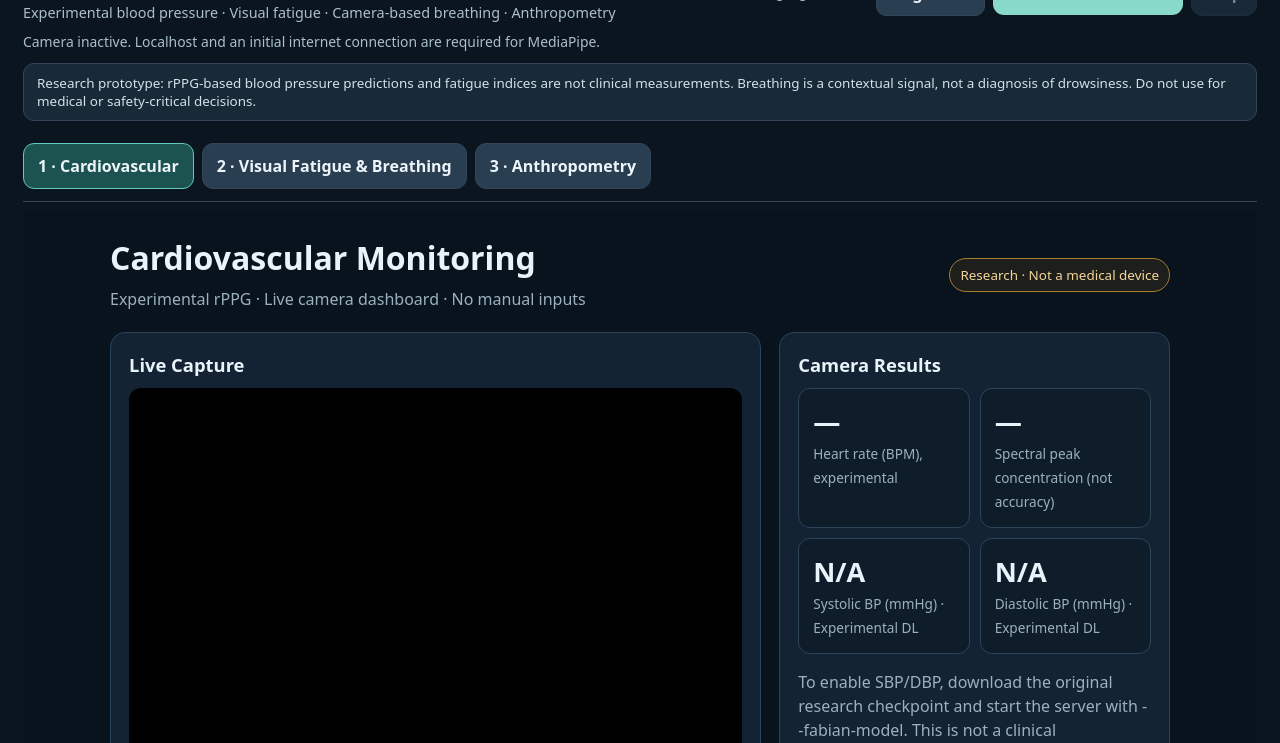
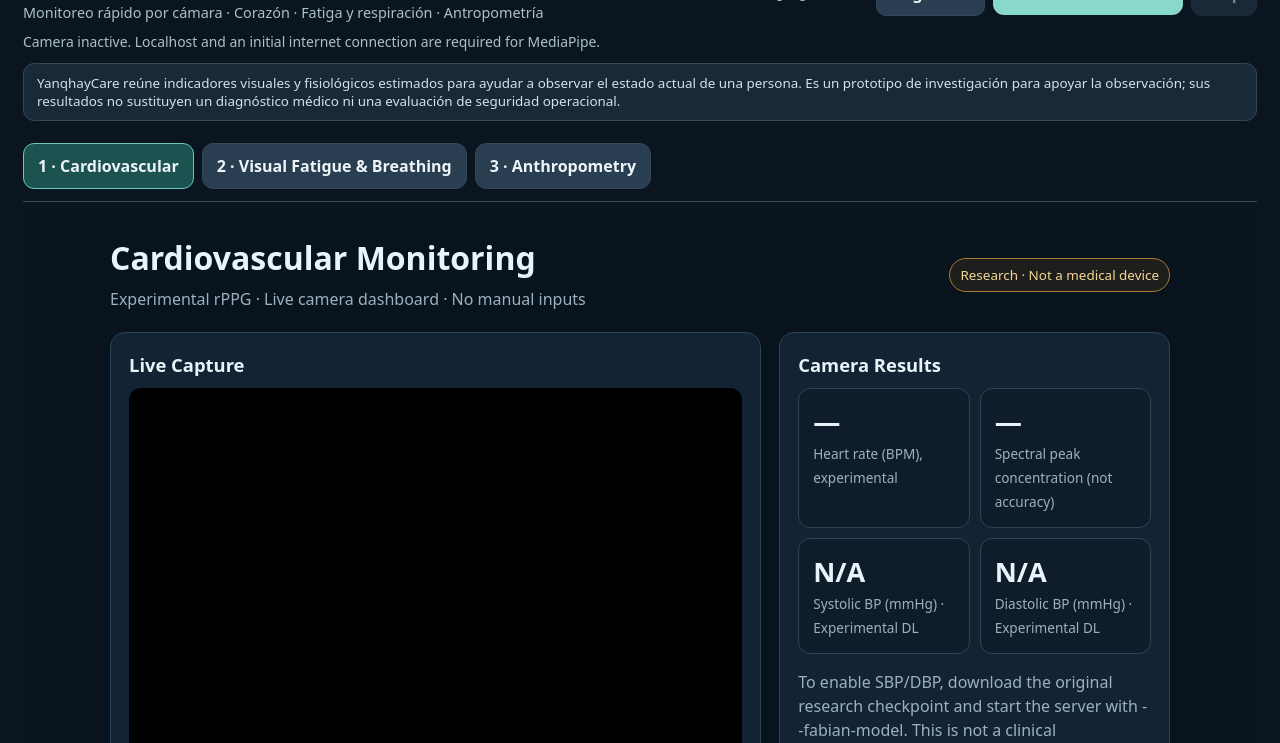
Before and after one commit to EduHerreraC13/Presion-Arterial, a plain HTML site: page index.html in a window 1280 px wide. Shown: the part 57-800 px from the top of the page. Drawn offline with Linux system fonts and the light colour scheme; no server answers.

Commit message:
copy: emphasize YanqhayCare mission with balanced bilingual research scope

```diff
--- a/index.html
+++ b/index.html
@@ -2,8 +2,8 @@
 <title>YanqhayCare · Multimodal Space Health Monitoring</title><style>
 :root{color-scheme:dark;font-family:system-ui,-apple-system,'Segoe UI',sans-serif;--bg:#0b151f;--panel:#142433;--line:#344657;--txt:#edf5fa;--mut:#aac0cb;--acc:#88d9ca}
 *{box-sizing:border-box}body{margin:0;background:var(--bg);color:var(--txt)}.wrap{max-width:1270px;margin:auto;padding:20px 18px 45px}.top{display:flex;justify-content:space-between;align-items:center;gap:14px;flex-wrap:wrap}.brand{font-size:1.6rem;font-weight:800}.sub{font-size:.9rem;color:var(--mut);margin:5px 0 0}.actions{display:flex;align-items:center;gap:8px;flex-wrap:wrap}button{border:1px solid var(--line);background:#293e50;color:var(--txt);border-radius:11px;padding:11px 14px;font:inherit;cursor:pointer;font-weight:700}button.primary{background:var(--acc);color:#092f31;border:0}button:disabled{opacity:.5;cursor:not-allowed}.tabs{display:flex;gap:8px;margin-top:22px;border-bottom:1px solid var(--line);padding-bottom:12px;flex-wrap:wrap}.tabs button[aria-selected=true]{background:#1c524f;border-color:#61c9bd}.panel{position:relative;margin-top:8px;min-height:1000px}.tabpane{width:100%;min-height:1200px;border:0;background:transparent;display:block}.tabpane.inactive{position:absolute;left:-20000px;top:0;visibility:hidden;pointer-events:none;width:1200px;height:1200px}.status{color:var(--mut);font-size:.87rem;margin-top:10px}.warn{background:#182a38;border:1px solid var(--line);padding:10px 13px;border-radius:11px;color:#d2e2e9;font-size:.84rem;margin-top:12px}
-select.language{border:1px solid var(--line);background:#293e50;color:var(--txt);padding:10px 12px;border-radius:10px;font:inherit;font-weight:700}label.lang-label{font-size:.8rem;color:var(--mut)}</style></head><body><div class="wrap"><header class="top"><div><div class="brand">YanqhayCare <span style="font-weight:400;color:#a9c1cb">/ Monitoreo multimodal</span></div><p class="sub">Presión arterial experimental · Fatiga visual · Respiración por cámara · Antropometría</p></div><div class="actions"><label class="lang-label" for="languageSelect">Language / Idioma</label><select class="language" id="languageSelect" aria-label="Language selection"><option value="en">English</option><option value="es">Español</option></select><button id="camStart" class="primary">Activar cámara compartida</button><button id="camStop" disabled>Detener</button></div></header><div id="globalStatus" class="status" role="status">Cámara inactiva. Se requiere localhost e internet inicial para MediaPipe.</div>
-<div class="warn">Prototipo de investigación: la presión estimada mediante rPPG y los índices de fatiga no son mediciones clínicas. La respiración es una señal contextual, no un diagnóstico de somnolencia. No usar para decisiones médicas ni operativas críticas.</div>
+select.language{border:1px solid var(--line);background:#293e50;color:var(--txt);padding:10px 12px;border-radius:10px;font:inherit;font-weight:700}label.lang-label{font-size:.8rem;color:var(--mut)}</style></head><body><div class="wrap"><header class="top"><div><div class="brand">YanqhayCare <span style="font-weight:400;color:#a9c1cb">/ Monitoreo multimodal</span></div><p class="sub">Monitoreo rápido por cámara · Corazón · Fatiga y respiración · Antropometría</p></div><div class="actions"><label class="lang-label" for="languageSelect">Language / Idioma</label><select class="language" id="languageSelect" aria-label="Language selection"><option value="en">English</option><option value="es">Español</option></select><button id="camStart" class="primary">Activar cámara compartida</button><button id="camStop" disabled>Detener</button></div></header><div id="globalStatus" class="status" role="status">Cámara inactiva. Se requiere localhost e internet inicial para MediaPipe.</div>
+<div class="warn">YanqhayCare reúne indicadores visuales y fisiológicos estimados para ayudar a observar el estado actual de una persona. Es un prototipo de investigación para apoyar la observación; sus resultados no sustituyen un diagnóstico médico ni una evaluación de seguridad operacional.</div>
 <nav class="tabs" role="tablist"><button id="tabBp" aria-selected="true" role="tab" aria-controls="bp">1 · Cardiovascular</button><button id="tabFat" aria-selected="false" role="tab" aria-controls="fat">2 · Fatiga visual y respiración</button><button id="tabAnth" aria-selected="false" role="tab" aria-controls="anth">3 · Antropometría</button></nav>
 <section class="panel"><iframe class="tabpane" id="bp" title="Monitor cardiovascular" src="camara_dashboard.html"></iframe><iframe class="tabpane inactive" id="fat" title="Monitor de fatiga y respiración" src="fatiga_respiracion.html"></iframe><iframe class="tabpane inactive" id="anth" title="Monitor de antropometría" src="anthropometry.html"></iframe></section></div>
 <script src="heamon_i18n.js"></script>
```
